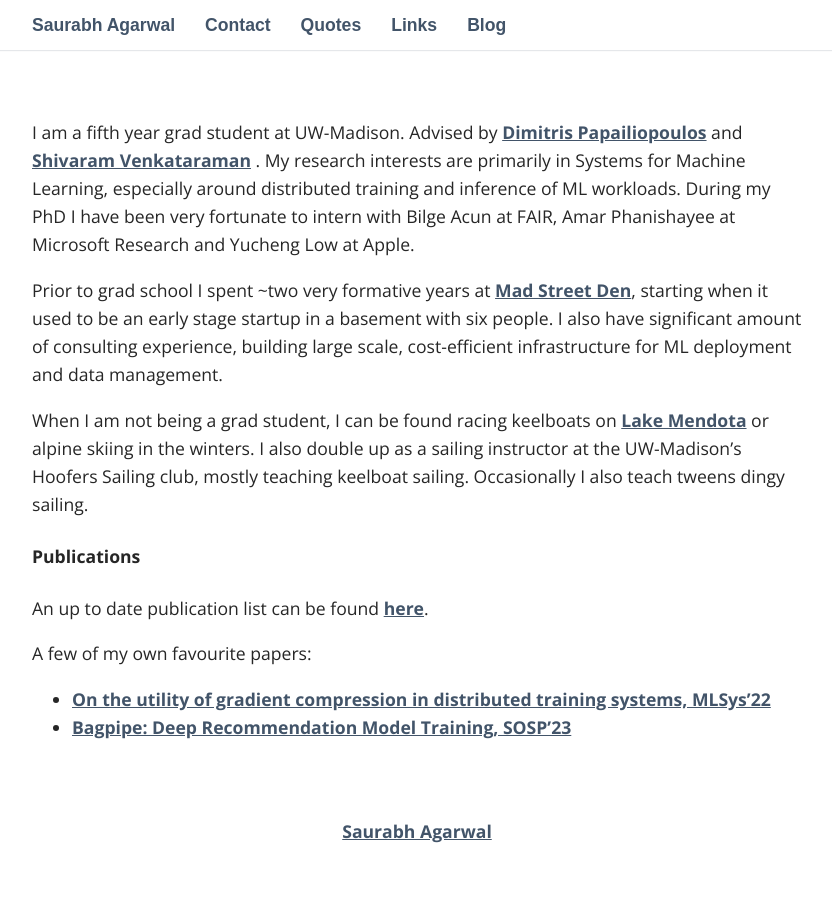
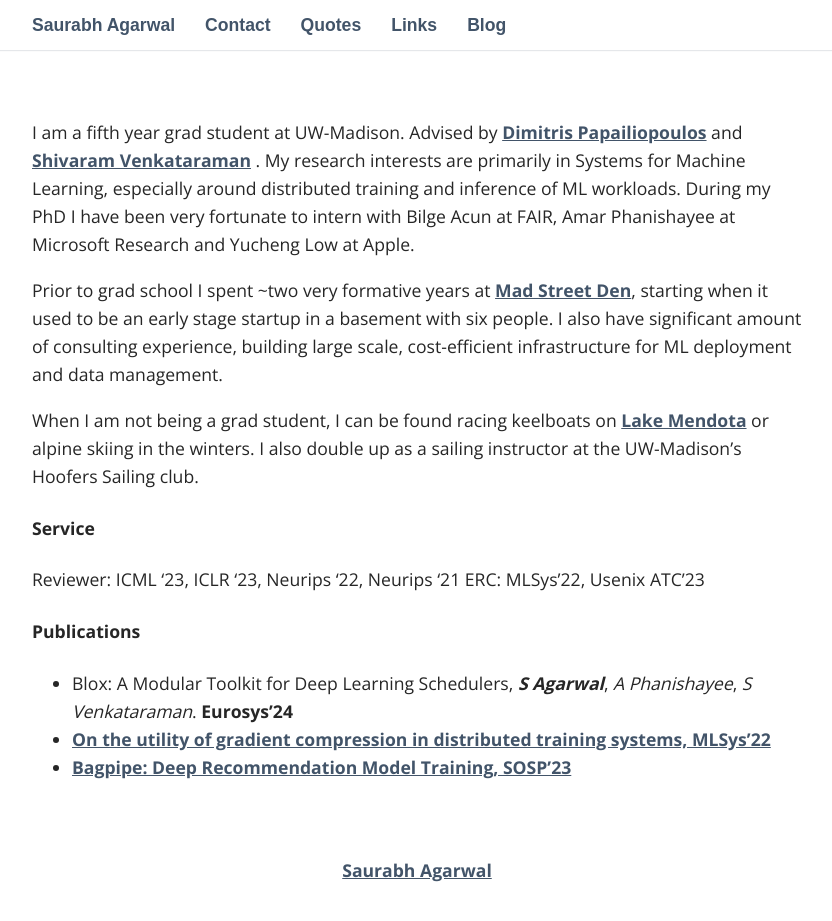
Before and after one commit to iidsample/iidsampe.github.io, a Jekyll site: the page built from index.md, in a window 1280 px wide and 942 px high. Shown: the top 921 px of the window, without its empty margins (223-1055 px from the left). Built offline with Jekyll 4.4.1, drawn with Linux system fonts in a browser that asks for light colours; some web fonts are replaced.

Commit message:
Little code change

```diff
--- a/index.md
+++ b/index.md
@@ -11,11 +11,14 @@ Prior to grad school I spent ~two very formative years at [Mad Street Den](https
 
 
 
-When I am not being a grad student, I can be found racing keelboats on [Lake Mendota](https://www.mendotayc.org/racing) or alpine skiing in the winters. I also double up as a sailing instructor at the UW-Madison's Hoofers Sailing club, mostly teaching keelboat sailing. Occasionally I also teach tweens dingy sailing.
+When I am not being a grad student, I can be found racing keelboats on [Lake Mendota](https://www.mendotayc.org/racing) or alpine skiing in the winters. I also double up as a sailing instructor at the UW-Madison's Hoofers Sailing club.
+
+#### Service
+Reviewer: ICML '23, ICLR '23, Neurips '22, Neurips '21
+ERC: MLSys'22, Usenix ATC'23
+
 
 #### Publications
-An up to date publication list can be found [here](https://scholar.google.com/citations?hl=en&user=u71IKxAAAAAJ&view_op=list_works&sortby=pubdate).
-
-A few of my own favourite papers:
+* Blox: A Modular Toolkit for Deep Learning Schedulers, ***S Agarwal***, *A Phanishayee*, *S Venkataraman*. **Eurosys'24**
 * [On the utility of gradient compression in distributed training systems, MLSys'22](https://proceedings.mlsys.org/paper_files/paper/2022/hash/773862fcc2e29f650d68960ba5bd1101-Abstract.html)
 * [Bagpipe: Deep Recommendation Model Training, SOSP'23](https://arxiv.org/abs/2202.12429)
```
